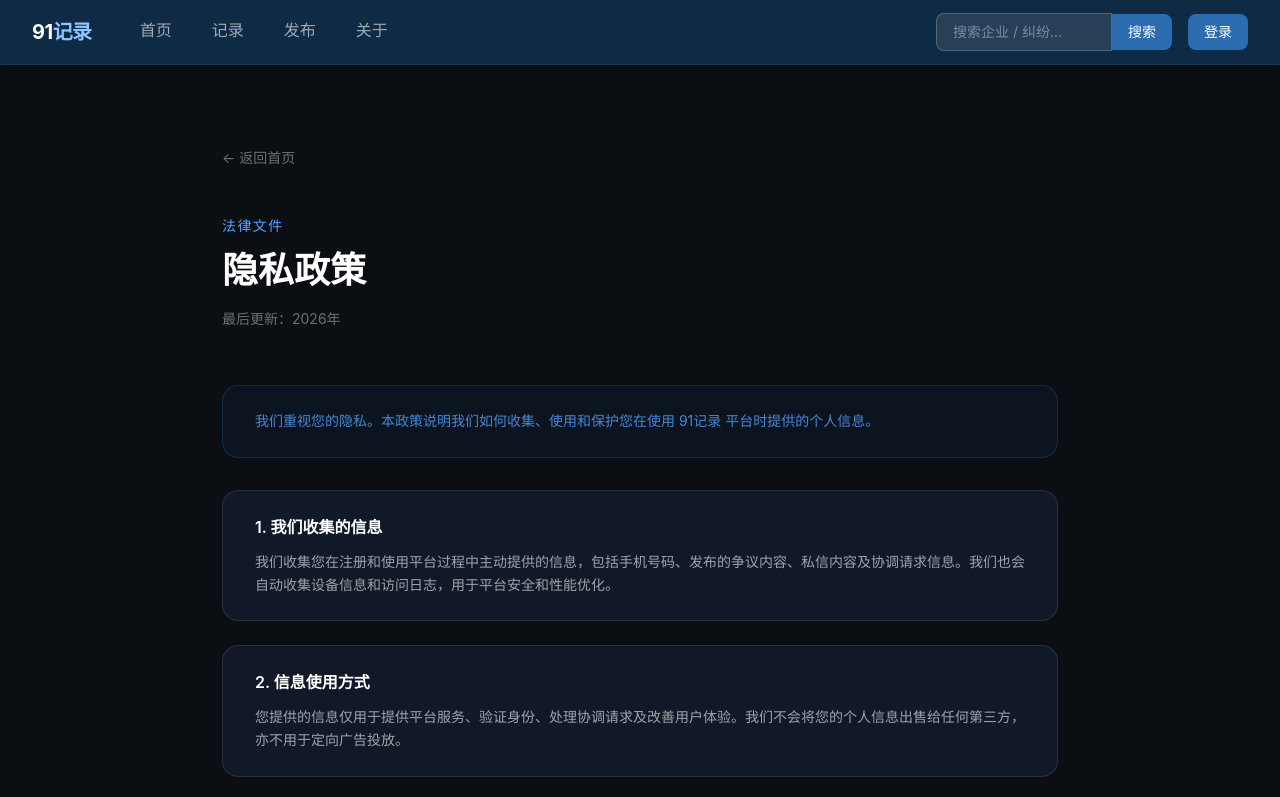
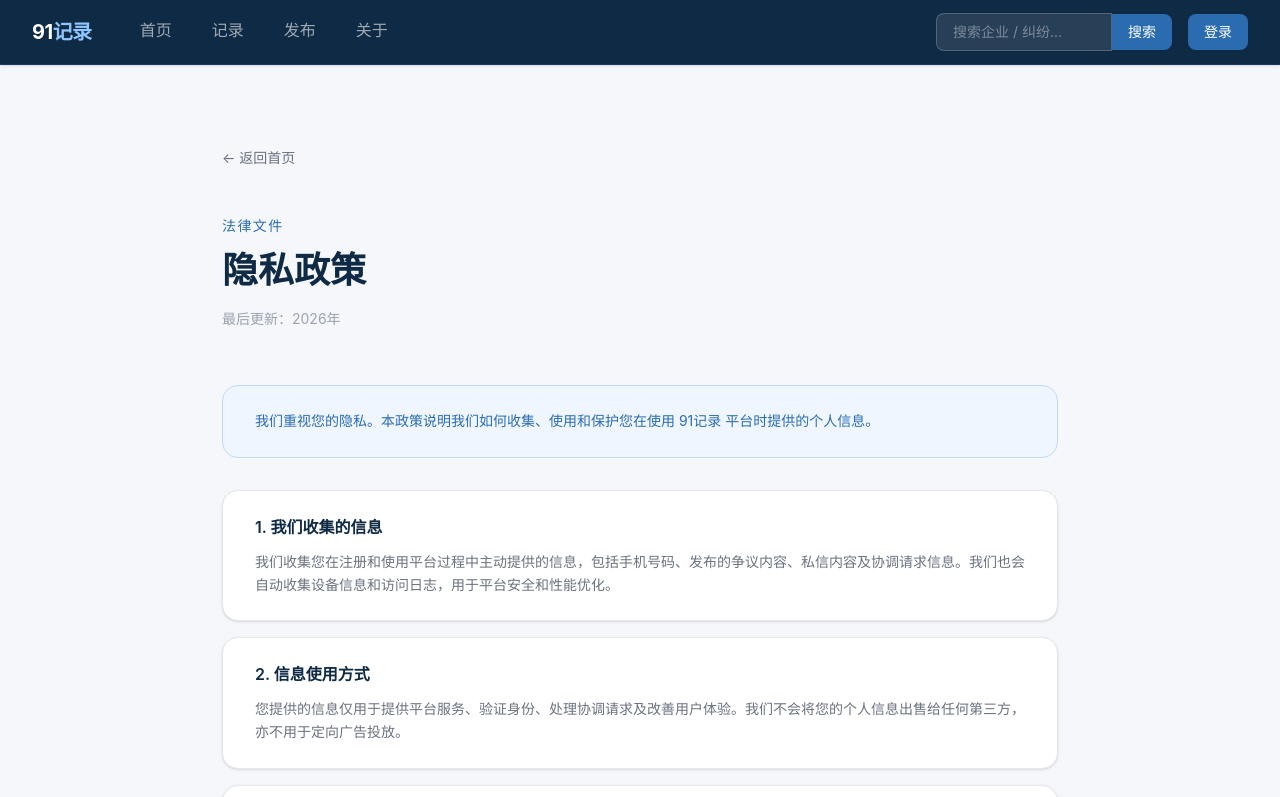
Before and after one commit to mikeoxmual999-del/91expo, a Next.js app: page /privacy in a window 1280 px wide. Shown: the top 797 px of the page. Built offline with nearby package versions, Linux system fonts and the light colour scheme.

Commit message:
complete light theme redesign

```diff
--- a/app/disclaimer/page.tsx
+++ b/app/disclaimer/page.tsx
@@ -3,83 +3,36 @@
 import Link from "next/link";
 
 export default function DisclaimerPage() {
+  const sections = [
+    { title: "1. 平台性质", content: "91记录是一个中立的商业争议信息记录平台。本平台仅提供信息发布与展示服务，不代表任何一方的立场，亦不对任何争议作出法律裁定或道德评判。" },
+    { title: "2. 内容真实性", content: "平台上发布的所有内容均由用户自行提交。本平台不对用户发布内容的真实性、完整性或准确性作出保证，亦不承担因用户发布虚假信息所引发的任何法律责任。" },
+    { title: "3. 非法律意见", content: "本平台提供的任何信息均不构成法律意见或专业建议。如您面临法律纠纷，请咨询具有执业资格的律师或相关专业机构。" },
+    { title: "4. 责任限制", content: "在法律允许的最大范围内，本平台对因使用或无法使用本平台服务所造成的任何直接、间接、附带或后果性损失，不承担任何责任。" },
+    { title: "5. 第三方链接", content: "本平台可能包含指向第三方网站的链接。我们对第三方网站的内容、隐私政策或行为不承担任何责任，访问第三方网站的风险由用户自行承担。" },
+    { title: "6. 内容删除", content: "若您认为平台上发布的内容侵犯了您的合法权益，您可以通过平台管理员渠道提交删除申请。我们将在核实后依据相关法律法规进行处理。" },
+    { title: "7. 修改权利", content: "本平台保留随时修改本免责声明的权利，修改后的内容将在平台上公示。继续使用本平台即表示您接受更新后的声明内容。" },
+  ];
+
   return (
-    <main className="min-h-screen bg-[#0B0F14] text-white">
+    <main className="min-h-screen bg-[#F5F7FA] text-[#1F2937]">
       <div className="max-w-[900px] mx-auto px-8 py-20">
-
-        {/* BACK */}
-        <Link
-          href="/"
-          className="inline-flex items-center gap-2 text-white/40 hover:text-white/70 text-sm mb-12 transition"
-        >
-          ← 返回首页
-        </Link>
-
-        {/* HERO */}
+        <Link href="/" className="inline-flex items-center gap-2 text-[#6B7280] hover:text-[#1F2937] text-sm mb-12 transition">← 返回首页</Link>
         <div className="mb-14">
-          <div className="text-blue-400 text-sm font-medium uppercase tracking-widest mb-3">
-            法律声明
-          </div>
-          <h1 className="text-4xl font-semibold mb-4 leading-tight">免责声明</h1>
-          <p className="text-white/40 text-sm">最后更新：{new Date().getFullYear()}年</p>
+          <div className="text-[#2B6CB0] text-sm font-medium uppercase tracking-widest mb-3">法律声明</div>
+          <h1 className="text-4xl font-bold text-[#0F2A44] mb-4 leading-tight">免责声明</h1>
+          <p className="text-[#9CA3AF] text-sm">最后更新：{new Date().getFullYear()}年</p>
         </div>
-
-        {/* SECTIONS */}
-        <div className="space-y-6">
-
-          {[
-            {
-              title: "1. 平台性质",
-              content:
-                "91记录是一个中立的商业争议信息记录平台。本平台仅提供信息发布与展示服务，不代表任何一方的立场，亦不对任何争议作出法律裁定或道德评判。",
-            },
-            {
-              title: "2. 内容真实性",
-              content:
-                "平台上发布的所有内容均由用户自行提交。本平台不对用户发布内容的真实性、完整性或准确性作出保证，亦不承担因用户发布虚假信息所引发的任何法律责任。",
-            },
-            {
-              title: "3. 非法律意见",
-              content:
-                "本平台提供的任何信息均不构成法律意见或专业建议。如您面临法律纠纷，请咨询具有执业资格的律师或相关专业机构。",
-            },
-            {
-              title: "4. 责任限制",
-              content:
-                "在法律允许的最大范围内，本平台对因使用或无法使用本平台服务所造成的任何直接、间接、附带或后果性损失，不承担任何责任。",
-            },
-            {
-              title: "5. 第三方链接",
-              content:
-                "本平台可能包含指向第三方网站的链接。我们对第三方网站的内容、隐私政策或行为不承担任何责任，访问第三方网站的风险由用户自行承担。",
-            },
-            {
-              title: "6. 内容删除",
-              content:
-                "若您认为平台上发布的内容侵犯了您的合法权益，您可以通过平台管理员渠道提交删除申请。我们将在核实后依据相关法律法规进行处理。",
-            },
-            {
-              title: "7. 修改权利",
-              content:
-                "本平台保留随时修改本免责声明的权利，修改后的内容将在平台上公示。继续使用本平台即表示您接受更新后的声明内容。",
-            },
-          ].map((section) => (
-            <div
-              key={section.title}
-              className="bg-[#111827] border border-white/10 rounded-2xl px-8 py-6"
-            >
-              <h2 className="text-base font-semibold text-white mb-3">{section.title}</h2>
-              <p className="text-white/60 text-sm leading-relaxed">{section.content}</p>
+        <div className="space-y-4">
+          {sections.map((s) => (
+            <div key={s.title} className="bg-white border border-[#E5E7EB] rounded-2xl px-8 py-6 shadow-sm">
+              <h2 className="text-base font-semibold text-[#0F2A44] mb-3">{s.title}</h2>
+              <p className="text-[#6B7280] text-sm leading-relaxed">{s.content}</p>
             </div>
           ))}
-
         </div>
-
-        {/* FOOTER NOTE */}
-        <div className="border-t border-white/10 pt-10 mt-10 text-xs text-white/30 leading-relaxed">
+        <div className="border-t border-[#E5E7EB] pt-10 mt-10 text-xs text-[#9CA3AF] leading-relaxed">
           如对本声明有任何疑问，请通过平台管理员渠道与我们联系。
         </div>
-
       </div>
     </main>
   );
--- a/app/privacy/page.tsx
+++ b/app/privacy/page.tsx
@@ -3,95 +3,40 @@
 import Link from "next/link";
 
 export default function PrivacyPage() {
+  const sections = [
+    { title: "1. 我们收集的信息", content: "我们收集您在注册和使用平台过程中主动提供的信息，包括手机号码、发布的争议内容、私信内容及协调请求信息。我们也会自动收集设备信息和访问日志，用于平台安全和性能优化。" },
+    { title: "2. 信息使用方式", content: "您提供的信息仅用于提供平台服务、验证身份、处理协调请求及改善用户体验。我们不会将您的个人信息出售给任何第三方，亦不用于定向广告投放。" },
+    { title: "3. 信息存储", content: "目前平台使用浏览器本地存储（localStorage）保存用户数据。数据存储在您的本地设备上。我们建议您不要在公共设备上使用本平台账户，以保护您的个人信息安全。" },
+    { title: "4. 信息共享", content: "除以下情况外，我们不会与任何第三方共享您的个人信息：（1）您明确授权；（2）法律法规要求；（3）保护平台或用户的合法权益所必要。" },
+    { title: "5. 私信隐私", content: "私信内容在正常情况下仅对对话双方可见。平台管理员仅在处理投诉、维护平台安全或依法配合监管要求时，方可访问私信内容。" },
+    { title: "6. 您的权利", content: "您有权查阅、更正或删除您在平台上发布的内容。如需删除账户或相关数据，请通过管理员渠道提交申请，我们将在合理时间内予以处理。" },
+    { title: "7. 未成年人保护", content: "本平台不面向18岁以下未成年人提供服务。如我们发现未成年人在未获得监护人同意的情况下使用本平台，我们将采取措施删除相关信息并注销账户。" },
+    { title: "8. 政策更新", content: "我们可能不定期更新本隐私政策。重大变更将在平台上显著公示，并在合理时间前通知用户。继续使用平台即表示您接受更新后的隐私政策。" },
+  ];
+
   return (
-    <main className="min-h-screen bg-[#0B0F14] text-white">
+    <main className="min-h-screen bg-[#F5F7FA] text-[#1F2937]">
       <div className="max-w-[900px] mx-auto px-8 py-20">
-
-        {/* BACK */}
-        <Link
-          href="/"
-          className="inline-flex items-center gap-2 text-white/40 hover:text-white/70 text-sm mb-12 transition"
-        >
-          ← 返回首页
-        </Link>
-
-        {/* HERO */}
+        <Link href="/" className="inline-flex items-center gap-2 text-[#6B7280] hover:text-[#1F2937] text-sm mb-12 transition">← 返回首页</Link>
         <div className="mb-14">
-          <div className="text-blue-400 text-sm font-medium uppercase tracking-widest mb-3">
-            法律文件
-          </div>
-          <h1 className="text-4xl font-semibold mb-4 leading-tight">隐私政策</h1>
-          <p className="text-white/40 text-sm">最后更新：{new Date().getFullYear()}年</p>
+          <div className="text-[#2B6CB0] text-sm font-medium uppercase tracking-widest mb-3">法律文件</div>
+          <h1 className="text-4xl font-bold text-[#0F2A44] mb-4 leading-tight">隐私政策</h1>
+          <p className="text-[#9CA3AF] text-sm">最后更新：{new Date().getFullYear()}年</p>
         </div>
-
-        {/* INTRO */}
-        <div className="bg-blue-500/5 border border-blue-500/20 rounded-2xl px-8 py-6 mb-8">
-          <p className="text-blue-400/80 text-sm leading-relaxed">
-            我们重视您的隐私。本政策说明我们如何收集、使用和保护您在使用 91记录 平台时提供的个人信息。
-          </p>
+        <div className="bg-blue-50 border border-blue-200 rounded-2xl px-8 py-6 mb-8">
+          <p className="text-[#2B6CB0] text-sm leading-relaxed">我们重视您的隐私。本政策说明我们如何收集、使用和保护您在使用 91记录 平台时提供的个人信息。</p>
         </div>
-
-        {/* SECTIONS */}
-        <div className="space-y-6">
-
-          {[
-            {
-              title: "1. 我们收集的信息",
-              content:
-                "我们收集您在注册和使用平台过程中主动提供的信息，包括手机号码、发布的争议内容、私信内容及协调请求信息。我们也会自动收集设备信息和访问日志，用于平台安全和性能优化。",
-            },
-            {
-              title: "2. 信息使用方式",
-              content:
-                "您提供的信息仅用于提供平台服务、验证身份、处理协调请求及改善用户体验。我们不会将您的个人信息出售给任何第三方，亦不用于定向广告投放。",
-            },
-            {
-              title: "3. 信息存储",
-              content:
-                "目前平台使用浏览器本地存储（localStorage）保存用户数据。数据存储在您的本地设备上。我们建议您不要在公共设备上使用本平台账户，以保护您的个人信息安全。",
-            },
-            {
-              title: "4. 信息共享",
-              content:
-                "除以下情况外，我们不会与任何第三方共享您的个人信息：（1）您明确授权；（2）法律法规要求；（3）保护平台或用户的合法权益所必要。",
-            },
-            {
-              title: "5. 私信隐私",
-              content:
-                "私信内容在正常情况下仅对对话双方可见。平台管理员仅在处理投诉、维护平台安全或依法配合监管要求时，方可访问私信内容。",
-            },
-            {
-              title: "6. 您的权利",
-              content:
-                "您有权查阅、更正或删除您在平台上发布的内容。如需删除账户或相关数据，请通过管理员渠道提交申请，我们将在合理时间内予以处理。",
-            },
-            {
-              title: "7. 未成年人保护",
-              content:
-                "本平台不面向18岁以下未成年人提供服务。如我们发现未成年人在未获得监护人同意的情况下使用本平台，我们将采取措施删除相关信息并注销账户。",
-            },
-            {
-              title: "8. 政策更新",
-              content:
-                "我们可能不定期更新本隐私政策。重大变更将在平台上显著公示，并在合理时间前通知用户。继续使用平台即表示您接受更新后的隐私政策。",
-            },
-          ].map((section) => (
-            <div
-              key={section.title}
-              className="bg-[#111827] border border-white/10 rounded-2xl px-8 py-6"
-            >
-              <h2 className="text-base font-semibold text-white mb-3">{section.title}</h2>
-              <p className="text-white/60 text-sm leading-relaxed">{section.content}</p>
+        <div className="space-y-4">
+          {sections.map((s) => (
+            <div key={s.title} className="bg-white border border-[#E5E7EB] rounded-2xl px-8 py-6 shadow-sm">
+              <h2 className="text-base font-semibold text-[#0F2A44] mb-3">{s.title}</h2>
+              <p className="text-[#6B7280] text-sm leading-relaxed">{s.content}</p>
             </div>
           ))}
-
         </div>
-
-        {/* FOOTER NOTE */}
-        <div className="border-t border-white/10 pt-10 mt-10 text-xs text-white/30 leading-relaxed">
+        <div className="border-t border-[#E5E7EB] pt-10 mt-10 text-xs text-[#9CA3AF] leading-relaxed">
           如对本隐私政策有任何疑问，请通过平台管理员渠道与我们联系。
         </div>
-
       </div>
     </main>
   );
--- a/app/terms/page.tsx
+++ b/app/terms/page.tsx
@@ -3,95 +3,40 @@
 import Link from "next/link";
 
 export default function TermsPage() {
+  const sections = [
+    { title: "1. 服务说明", content: "91记录为用户提供商业争议信息的发布、查询与记录服务。本平台不提供法律咨询、调解或仲裁服务，亦不对争议结果承担任何责任。" },
+    { title: "2. 用户注册", content: "用户须使用真实有效的手机号码进行注册。每个手机号仅可注册一个账户。您有责任妥善保管账户信息，因账户被盗用或泄露所造成的损失由用户自行承担。" },
+    { title: "3. 用户行为规范", content: "用户在使用本平台时须遵守适用法律法规，不得发布虚假信息、诽谤他人、侵犯他人隐私或从事任何违法活动。用户对其发布内容的真实性和合法性承担全部责任。" },
+    { title: "4. 内容所有权", content: "用户发布的内容归用户本人所有。用户发布内容即视为授权本平台在服务范围内展示、存储及传播该内容。平台不会将用户内容用于商业目的。" },
+    { title: "5. 平台权利", content: "本平台保留对违反本协议的内容进行删除、修改或屏蔽的权利，无需事先通知用户。对于严重违规行为，平台有权暂停或终止相关账户的使用权限。" },
+    { title: "6. 私信功能", content: "平台提供私信功能用于当事方之间的沟通。私信内容在正常情况下仅对双方可见，但平台管理员在必要时有权查看私信内容以维护平台安全与合规。" },
+    { title: "7. 服务变更", content: "本平台保留随时修改、暂停或终止部分或全部服务的权利。重大变更将提前在平台上公告。继续使用即表示接受变更后的服务条款。" },
+    { title: "8. 争议解决", content: "本协议的解释及执行均适用中华人民共和国法律。如因本协议产生争议，双方应首先协商解决；协商不成的，提交平台所在地有管辖权的人民法院诉讼解决。" },
+  ];
+
   return (
-    <main className="min-h-screen bg-[#0B0F14] text-white">
+    <main className="min-h-screen bg-[#F5F7FA] text-[#1F2937]">
       <div className="max-w-[900px] mx-auto px-8 py-20">
-
-        {/* BACK */}
-        <Link
-          href="/"
-          className="inline-flex items-center gap-2 text-white/40 hover:text-white/70 text-sm mb-12 transition"
-        >
-          ← 返回首页
-        </Link>
-
-        {/* HERO */}
+        <Link href="/" className="inline-flex items-center gap-2 text-[#6B7280] hover:text-[#1F2937] text-sm mb-12 transition">← 返回首页</Link>
         <div className="mb-14">
-          <div className="text-blue-400 text-sm font-medium uppercase tracking-widest mb-3">
-            法律文件
-          </div>
-          <h1 className="text-4xl font-semibold mb-4 leading-tight">用户协议</h1>
-          <p className="text-white/40 text-sm">最后更新：{new Date().getFullYear()}年</p>
+          <div className="text-[#2B6CB0] text-sm font-medium uppercase tracking-widest mb-3">法律文件</div>
+          <h1 className="text-4xl font-bold text-[#0F2A44] mb-4 leading-tight">用户协议</h1>
+          <p className="text-[#9CA3AF] text-sm">最后更新：{new Date().getFullYear()}年</p>
         </div>
-
-        {/* INTRO */}
-        <div className="bg-blue-500/5 border border-blue-500/20 rounded-2xl px-8 py-6 mb-8">
-          <p className="text-blue-400/80 text-sm leading-relaxed">
-            请在使用本平台前仔细阅读以下协议。注册或使用本平台服务，即表示您已阅读、理解并同意遵守本协议的全部条款。
-          </p>
+        <div className="bg-blue-50 border border-blue-200 rounded-2xl px-8 py-6 mb-8">
+          <p className="text-[#2B6CB0] text-sm leading-relaxed">请在使用本平台前仔细阅读以下协议。注册或使用本平台服务，即表示您已阅读、理解并同意遵守本协议的全部条款。</p>
         </div>
-
-        {/* SECTIONS */}
-        <div className="space-y-6">
-
-          {[
-            {
-              title: "1. 服务说明",
-              content:
-                "91记录为用户提供商业争议信息的发布、查询与记录服务。本平台不提供法律咨询、调解或仲裁服务，亦不对争议结果承担任何责任。",
-            },
-            {
-              title: "2. 用户注册",
-              content:
-                "用户须使用真实有效的手机号码进行注册。每个手机号仅可注册一个账户。您有责任妥善保管账户信息，因账户被盗用或泄露所造成的损失由用户自行承担。",
-            },
-            {
-              title: "3. 用户行为规范",
-              content:
-                "用户在使用本平台时须遵守适用法律法规，不得发布虚假信息、诽谤他人、侵犯他人隐私或从事任何违法活动。用户对其发布内容的真实性和合法性承担全部责任。",
-            },
-            {
-              title: "4. 内容所有权",
-              content:
-                "用户发布的内容归用户本人所有。用户发布内容即视为授权本平台在服务范围内展示、存储及传播该内容。平台不会将用户内容用于商业目的。",
-            },
-            {
-              title: "5. 平台权利",
-              content:
-                "本平台保留对违反本协议的内容进行删除、修改或屏蔽的权利，无需事先通知用户。对于严重违规行为，平台有权暂停或终止相关账户的使用权限。",
-            },
-            {
-              title: "6. 私信功能",
-              content:
-                "平台提供私信功能用于当事方之间的沟通。私信内容在正常情况下仅对双方可见，但平台管理员在必要时有权查看私信内容以维护平台安全与合规。",
-            },
-            {
-              title: "7. 服务变更",
-              content:
-                "本平台保留随时修改、暂停或终止部分或全部服务的权利。重大变更将提前在平台上公告。继续使用即表示接受变更后的服务条款。",
-            },
-            {
-              title: "8. 争议解决",
-              content:
-                "本协议的解释及执行均适用中华人民共和国法律。如因本协议产生争议，双方应首先协商解决；协商不成的，提交平台所在地有管辖权的人民法院诉讼解决。",
-            },
-          ].map((section) => (
-            <div
-              key={section.title}
-              className="bg-[#111827] border border-white/10 rounded-2xl px-8 py-6"
-            >
-              <h2 className="text-base font-semibold text-white mb-3">{section.title}</h2>
-              <p className="text-white/60 text-sm leading-relaxed">{section.content}</p>
+        <div className="space-y-4">
+          {sections.map((s) => (
+            <div key={s.title} className="bg-white border border-[#E5E7EB] rounded-2xl px-8 py-6 shadow-sm">
+              <h2 className="text-base font-semibold text-[#0F2A44] mb-3">{s.title}</h2>
+              <p className="text-[#6B7280] text-sm leading-relaxed">{s.content}</p>
             </div>
           ))}
-
         </div>
-
-        {/* FOOTER NOTE */}
-        <div className="border-t border-white/10 pt-10 mt-10 text-xs text-white/30 leading-relaxed">
+        <div className="border-t border-[#E5E7EB] pt-10 mt-10 text-xs text-[#9CA3AF] leading-relaxed">
           如对本协议有任何疑问，请通过平台管理员渠道与我们联系。
         </div>
-
       </div>
     </main>
   );
```
